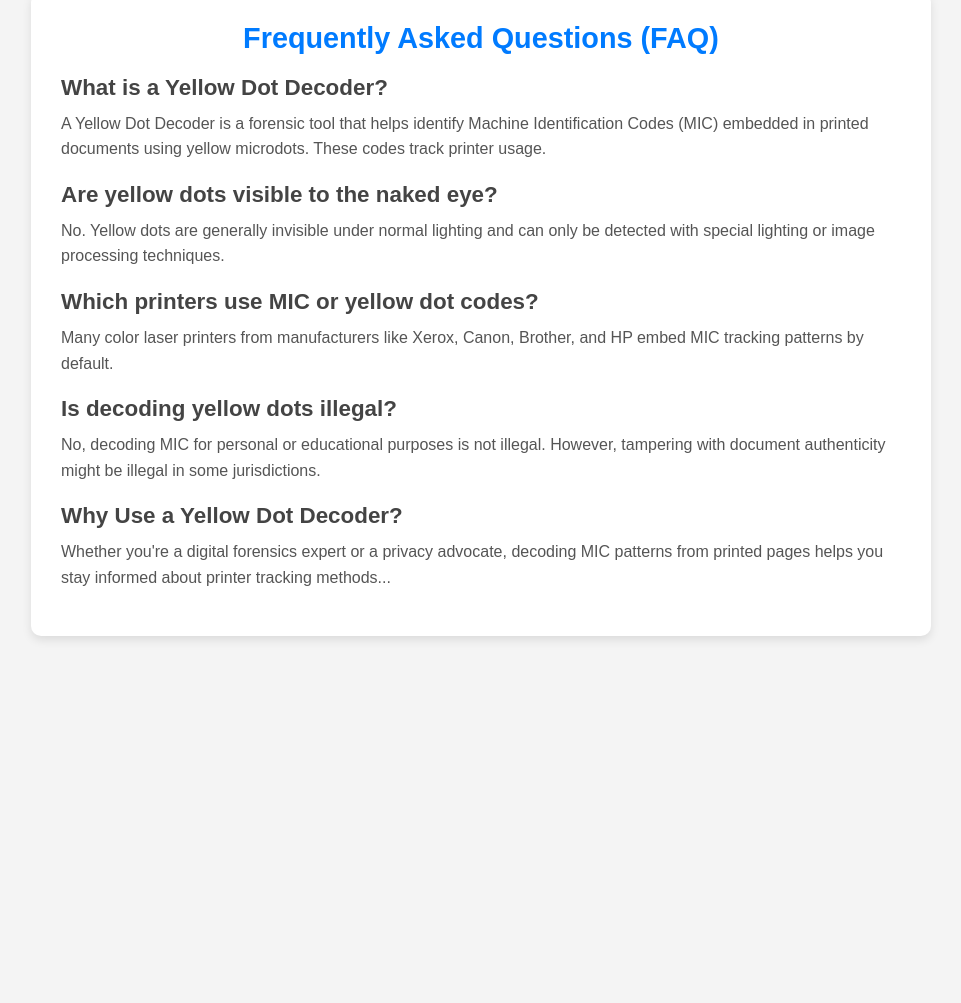
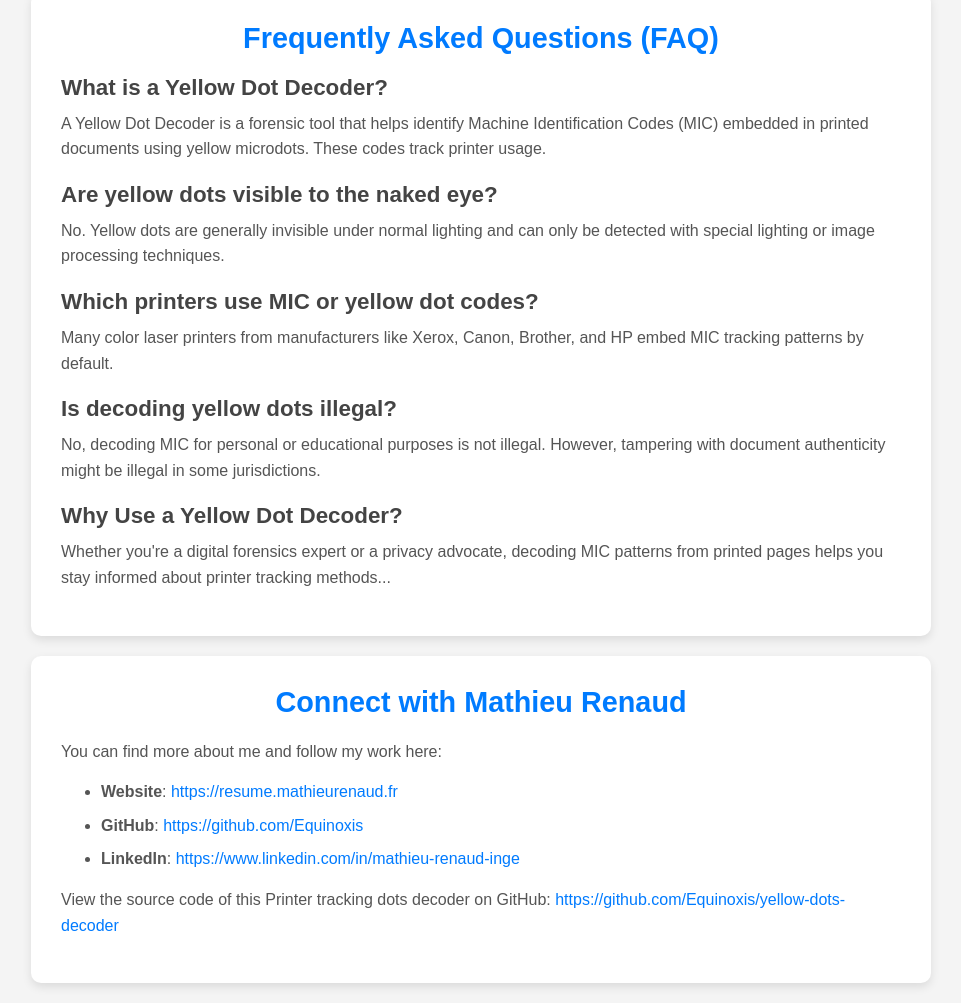
Before and after one commit to Equinoxis/yellow-dots-decoder, a plain HTML site: page index.html in a window 1280 px wide. Shown: the part 2550-3553 px from the top of the page, without its empty margins (159-1120 px from the left). Before the commit the page ends 3206 px from the top, so only its background shows below. Drawn offline with Linux system fonts and the light colour scheme.

Commit message:
feat(socials): add socials at the end of the project

```diff
--- a/index.html
+++ b/index.html
@@ -381,5 +381,46 @@
         printer tracking methods...
       </p>
     </section>
+
+    <section class="social-section content">
+      <h2>Connect with Mathieu Renaud</h2>
+      <p>You can find more about me and follow my work here:</p>
+      <ul>
+        <li>
+          <strong>Website</strong>:
+          <a
+            href="https://resume.mathieurenaud.fr"
+            target="_blank"
+            rel="noopener"
+            >https://resume.mathieurenaud.fr</a
+          >
+        </li>
+        <li>
+          <strong>GitHub</strong>:
+          <a href="https://github.com/Equinoxis" target="_blank" rel="noopener"
+            >https://github.com/Equinoxis</a
+          >
+        </li>
+        <li>
+          <strong>LinkedIn</strong>:
+          <a
+            href="https://www.linkedin.com/in/mathieu-renaud-inge"
+            target="_blank"
+            rel="noopener"
+            >https://www.linkedin.com/in/mathieu-renaud-inge</a
+          >
+        </li>
+      </ul>
+
+      <p>
+        View the source code of this Printer tracking dots decoder on GitHub:
+        <a
+          href="https://github.com/Equinoxis/yellow-dots-decoder"
+          target="_blank"
+          rel="noopener"
+          >https://github.com/Equinoxis/yellow-dots-decoder</a
+        >
+      </p>
+    </section>
   </body>
 </html>
```
Also changed, not shown: 1 other file.
